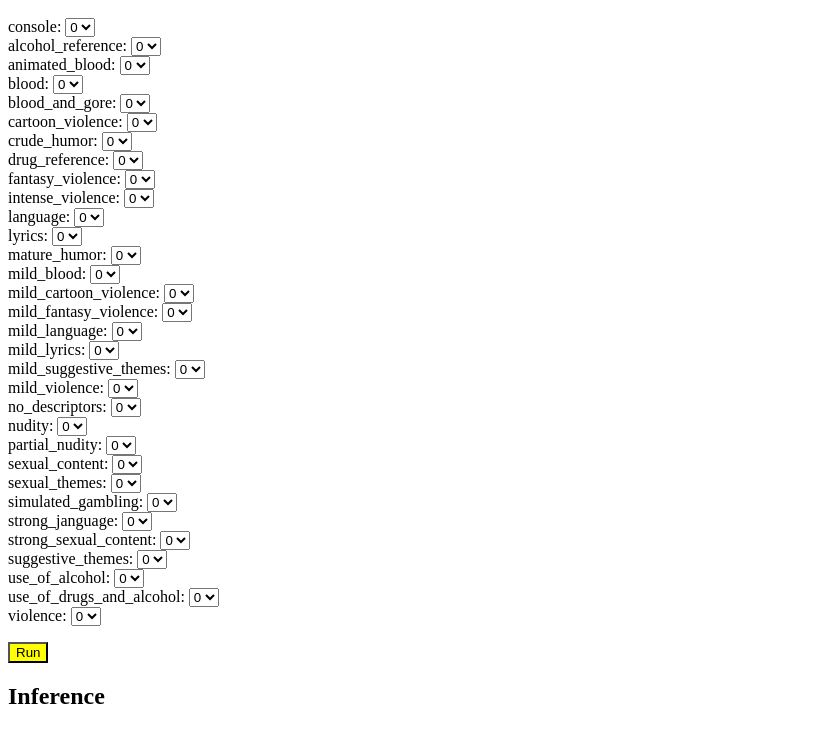
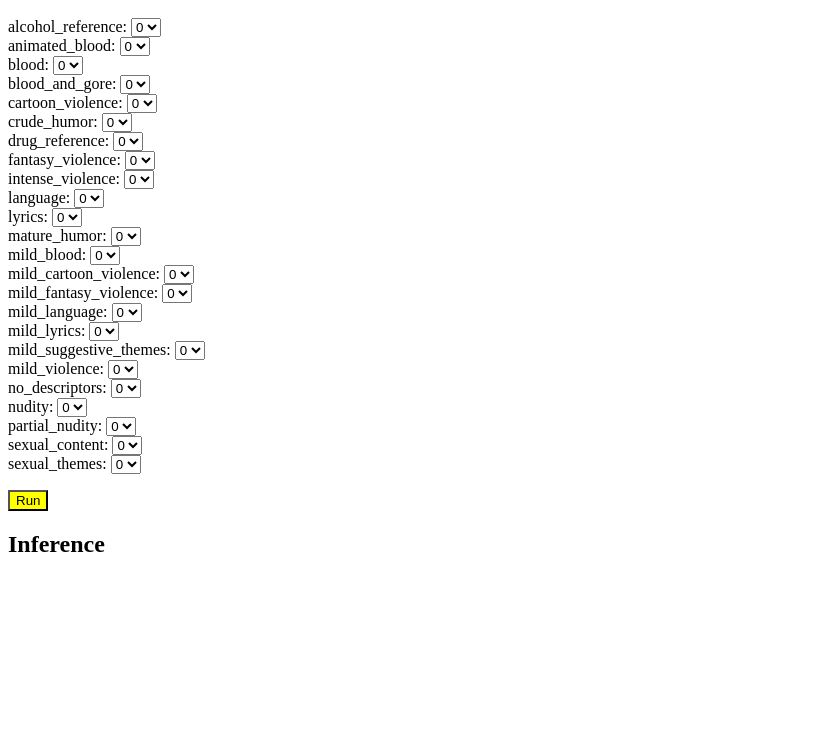
Before and after one commit to OldMeme21/NewVideoGameRating, a plain HTML site: page index.html in a window 1280 px wide. Shown: the part 48-790 px from the top of the page, without its empty margins (0-829 px from the left). Drawn offline with Linux system fonts and the light colour scheme.

Commit message:
Update index.html

```diff
--- a/index.html
+++ b/index.html
@@ -44,12 +44,6 @@
 
 
 <form>
-  <label for="console">console:</label>
-  <select id="console" name="console">
-    <option value="0">0</option>
-    <option value="1">1</option>
-  </select><br/>
-
   <label for="alcohol_reference">alcohol_reference:</label>
   <select id="alcohol_reference" name="alcohol_reference">
     <option value="0">0</option>
@@ -193,48 +187,8 @@
     <option value="0">0</option>
     <option value="1">1</option>
   </select><br/>
+</form>
 
-  <label for="simulated_gambling">simulated_gambling:</label>
-  <select id="simulated_gambling" name="simulated_gambling">
-    <option value="0">0</option>
-    <option value="1">1</option>
-  </select><br/>
-
-  <label for="strong_janguage">strong_janguage:</label>
-  <select id="strong_janguage" name="strong_janguage">
-    <option value="0">0</option>
-    <option value="1">1</option>
-  </select><br/>
-
-  <label for="strong_sexual_content">strong_sexual_content:</label>
-  <select id="strong_sexual_content" name="strong_sexual_content">
-    <option value="0">0</option>
-    <option value="1">1</option>
-  </select><br/>
-
-  <label for="suggestive_themes">suggestive_themes:</label>
-  <select id="suggestive_themes" name="suggestive_themes">
-    <option value="0">0</option>
-    <option value="1">1</option>
-  </select><br/>
-
-  <label for="use_of_alcohol">use_of_alcohol:</label>
-  <select id="use_of_alcohol" name="use_of_alcohol">
-    <option value="0">0</option>
-    <option value="1">1</option>
-  </select><br/>
-
-  <label for="use_of_drugs_and_alcohol">use_of_drugs_and_alcohol:</label>
-  <select id="use_of_drugs_and_alcohol" name="use_of_drugs_and_alcohol">
-    <option value="0">0</option>
-    <option value="1">1</option>
-  </select><br/>
-
-  <label for="violence">violence:</label>
-  <select id="violence" name="violence">
-    <option value="0">0</option>
-    <option value="1">1</option>
-  </select><br/>
 
     </div>
 
```
